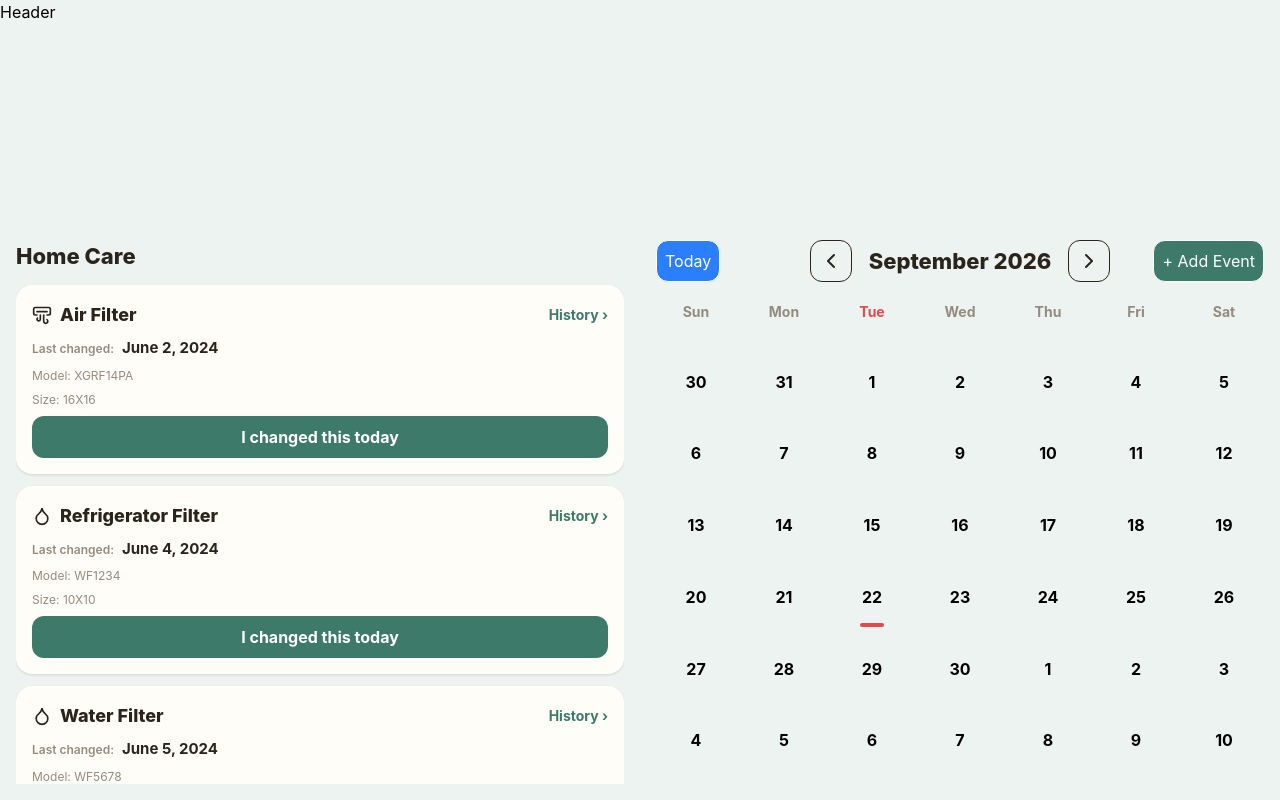
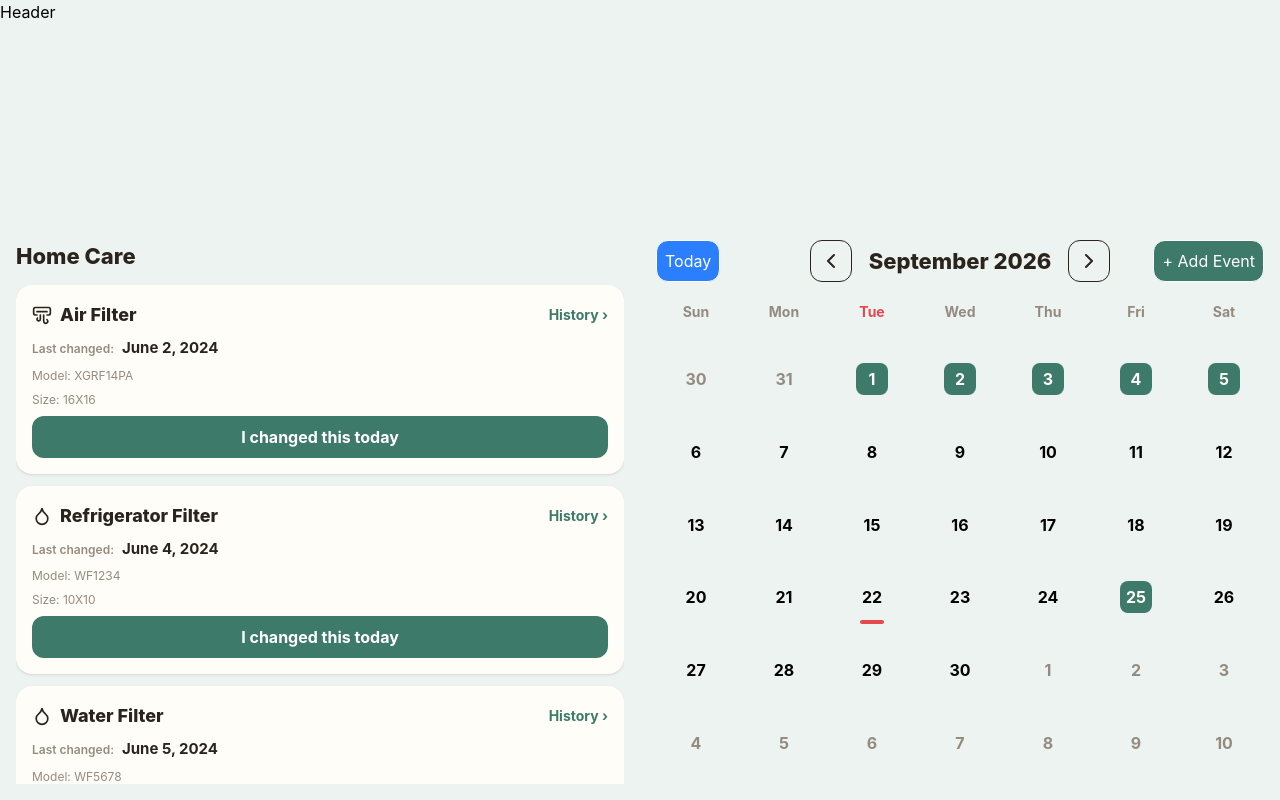
Before and after one commit to parekhr/family-dashboard, a React (Vite) app: page / in a window 1280 px wide. Built offline with nearby package versions, Linux system fonts and the light colour scheme.

Commit message:
Added single day chips for events that are single day

```diff
--- a/src/widgets/calendar/CalendarWidget.tsx
+++ b/src/widgets/calendar/CalendarWidget.tsx
@@ -3,6 +3,7 @@ import { useState } from 'react'
 import { ChevronLeft, ChevronRight } from 'lucide-react'
 import { getTodayISO } from '../../lib/dates'
 import { useCalendarData } from './useCalendarData'
+import { dayEvents } from './dayEvents'
 
 const weekdays = ['Sun', 'Mon', 'Tue', 'Wed', 'Thu', 'Fri', 'Sat']
 const monthNames = ['January', 'February', 'March', 'April', 'May', 'June', 'July', 'August', 'September', 'October', 'November', 'December']
@@ -10,9 +11,10 @@ const monthNames = ['January', 'February', 'March', 'April', 'May', 'June', 'Jul
 export function CalendarWidget() {
 
     const today = new Date()
-
+    const { events } = useCalendarData()
     const [month, setMonth] = useState(today.getMonth() + 1)
     const [year, setYear] = useState(today.getFullYear())
+
 
     function handlePrevMonth() {
         if (month === 1) {
@@ -35,6 +37,8 @@ export function CalendarWidget() {
     const grid = buildMonthGrid(year, month)
 
     const todayISO = getTodayISO()
+
+    console.log(dayEvents(events, "2026-09-03"))
 
     const isViewingTodaysMonth = month === (today.getMonth() + 1) && year === today.getFullYear()
 
@@ -61,14 +65,19 @@ export function CalendarWidget() {
                         {weekday}
                     </div>
                 ))}
-                {grid.map((day) => (
-                    <div key={day.iso} className={`p-2 text-center font-bold relative${day.inMonth ? '' : 'text-muted'}`}>
-                        {Number(day.iso.slice(-2))}
-                        {day.iso === todayISO && day.inMonth && (
-                            <span className="absolute bottom-3.5 left-1/2 -translate-x-1/2 w-6 h-1 rounded-full bg-today"></span>
-                        )}
-                    </div>
-                ))}
+                {grid.map((day) => {
+                    const hasSingleDayEvent = dayEvents(events, day.iso).some(event => event.start === event.end)
+                    return (
+                        <div key={day.iso} className={`p-2 text-center font-bold relative ${day.inMonth ? '' : 'text-muted'}`}>
+
+                            <span className={`inline-flex items-center justify-center w-8 h-8 rounded-lg ${hasSingleDayEvent ? 'bg-primary text-card' : ''}`}>{Number(day.iso.slice(-2))}</span>
+                            {day.iso === todayISO && day.inMonth && (
+                                <span className="absolute bottom-3.5 left-1/2 -translate-x-1/2 w-6 h-1 rounded-full bg-today"></span>
+                            )}
+
+                        </div>
+                    )
+                })}
             </div>
         </div>
     )
--- a/src/widgets/calendar/dayEvents.ts
+++ b/src/widgets/calendar/dayEvents.ts
@@ -1,6 +1,7 @@
 import type { CalendarEvent } from './useCalendarData'
 
-export function DayEvents({ day }: { day: string }) {
+export function dayEvents(events: CalendarEvent[], dayISO: string): CalendarEvent[] {
 
-    return("hello")
+    const eventsForDay = events.filter(event => event.start <= dayISO && event.end >= dayISO)
+    return eventsForDay
 }
```
Also changed, not shown: 1 other file (tests, documents, lock files or other folders).
